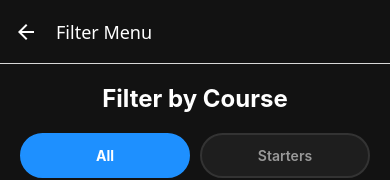
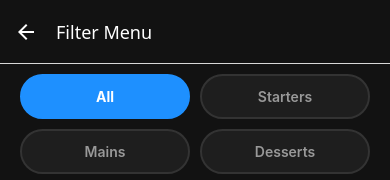
Before and after one commit to ST10479775-SiphesihleJali/Mast-POE, a React Native app: screen /Filter in a window 390 px wide. Shown: the top 180 px of the page. Built offline with nearby package versions, Linux system fonts and the light colour scheme.

Commit message:
filter screen issue resolved

```diff
--- a/screens/FilterScreen.tsx
+++ b/screens/FilterScreen.tsx
@@ -65,8 +65,6 @@ export default function FilterScreen({ navigation, menuItems }: Props) {
 
   return (
     <View style={styles.container}>
-      <Text style={styles.header}>Filter by Course</Text>
-
       {/* Filter buttons */}
       <View style={styles.filterContainer}>
         {courses.map((course) => (
@@ -131,13 +129,7 @@ const styles = StyleSheet.create({
     flex: 1,
     backgroundColor: "#121212",
     padding: 20,
-  },
-  header: {
-    color: "#fff",
-    fontSize: 24,
-    fontWeight: "bold",
-    textAlign: "center",
-    marginBottom: 20,
+    paddingTop: 10,
   },
   filterContainer: {
     flexDirection: "row",
```
